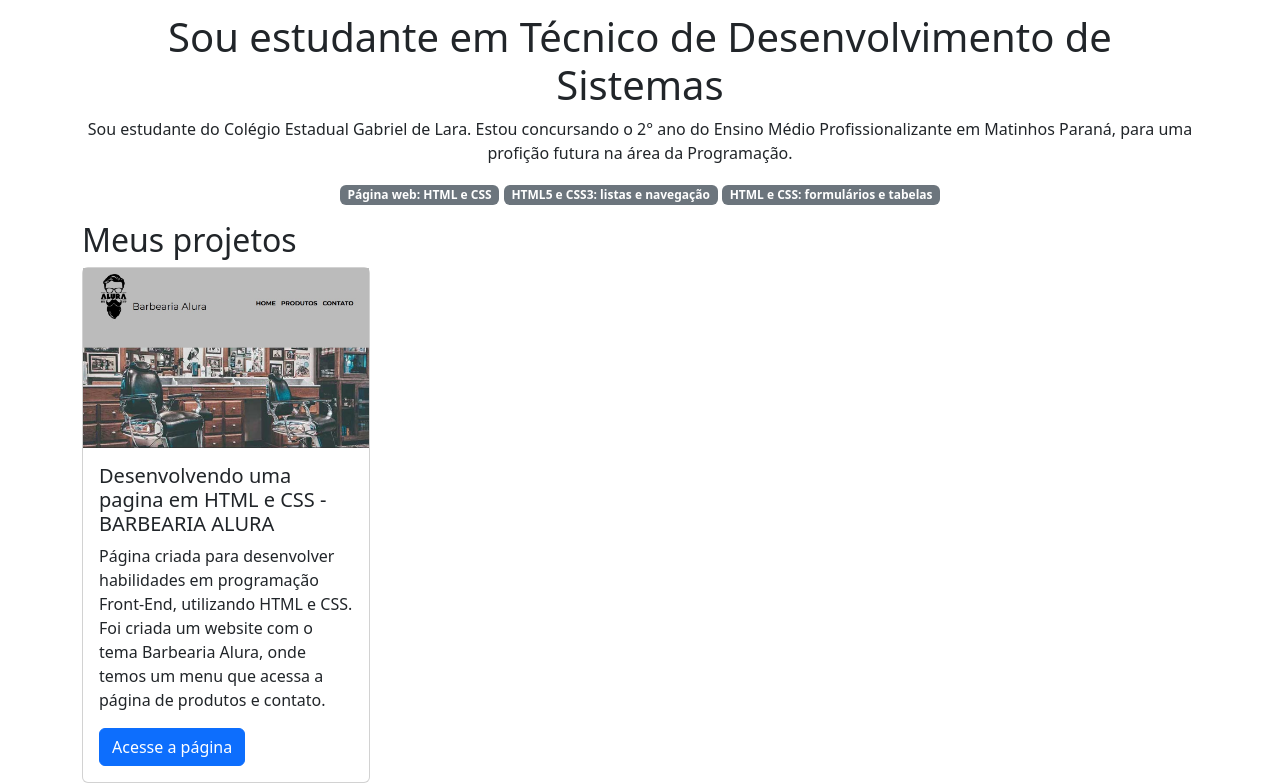
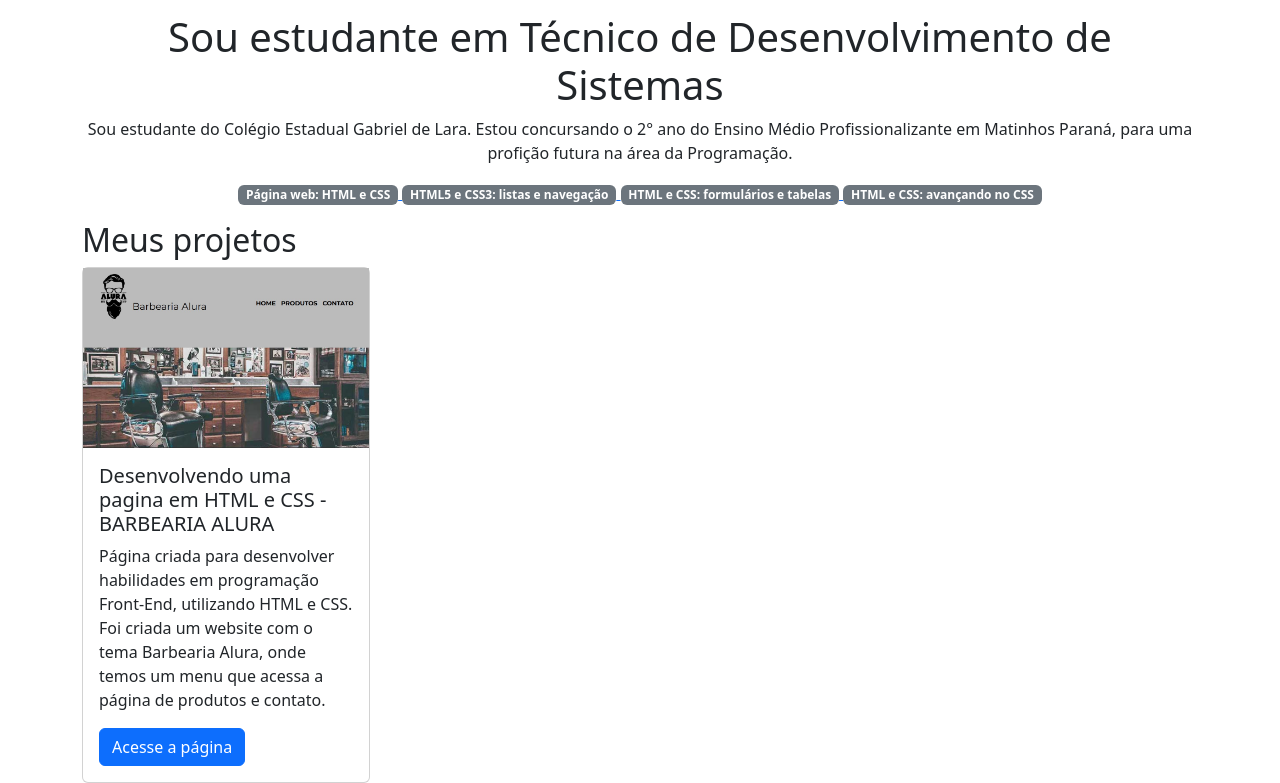
Before and after one commit to dy-mayco/portifolio, a plain HTML site: page index.html in a window 1280 px wide. Shown: the part 59-842 px from the top of the page. Drawn offline with nearby package versions, Linux system fonts and the light colour scheme.

Commit message:
Ancora nos certificados

```diff
--- a/index.html
+++ b/index.html
@@ -18,9 +18,18 @@
         <p> Sou estudante do Colégio Estadual Gabriel de Lara. Estou concursando o 2° ano do Ensino Médio
             Profissionalizante em Matinhos Paraná, para uma profição futura na área da Programação. </p>
         <div>
-            <p class="badge bg-secondary">Página web: HTML e CSS</p>
-            <p class="badge bg-secondary">HTML5 e CSS3: listas e navegação</p>
-            <p class="badge bg-secondary">HTML e CSS: formulários e tabelas</p>
+            <a href="doc/HTML-CSS_Parte1.pdf">
+                <p class="badge bg-secondary">Página web: HTML e CSS</p>
+            </a>
+            <a href="doc/HTML-CSS_Parte2.pdf">
+                <p class="badge bg-secondary">HTML5 e CSS3: listas e navegação</p>
+            </a>
+            <a href="doc/HTML-CSS_Parte3.pdf">
+                <p class="badge bg-secondary">HTML e CSS: formulários e tabelas</p>
+            </a>
+            <a href="doc/HTML-CSS_Parte4.pdf">
+                <p class="badge bg-secondary">HTML e CSS: avançando no CSS</p>
+            </a>
         </div>
     </header>
 
```
